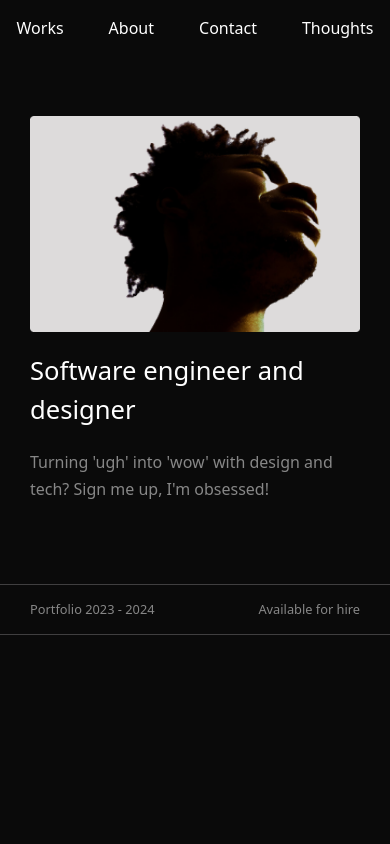
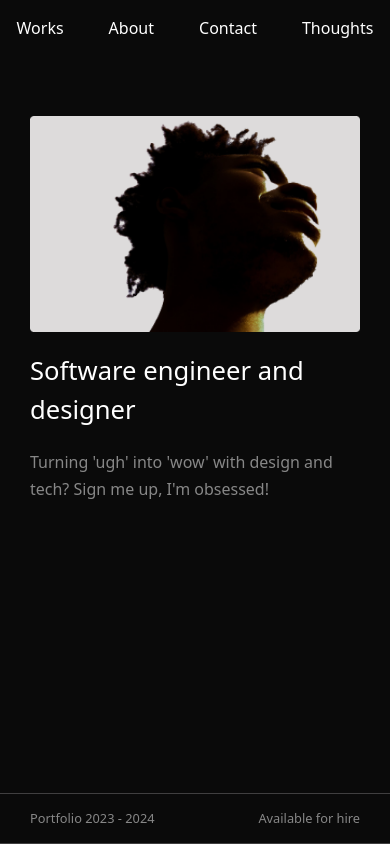
Before and after one commit to BeingDamii/My-portfolio, a Next.js app: page / in a window 390 px wide. Built offline with nearby package versions, Linux system fonts and the light colour scheme; a web font is replaced by a local one.

Commit message:
...tried translating

```diff
--- a/app/_home.scss
+++ b/app/_home.scss
@@ -57,9 +57,11 @@
   bottom: 0;
   width: 100%;
   @media only screen and (max-width: 48em) {
-    margin-top: 3.125em;
+    // margin-top: 27dvh;
     padding: 0.9375em 1.875em;
     justify-content: space-between;
+    position: absolute;
+    transform: translateX(0);
   }
   p {
     font-size: 1em;
```
